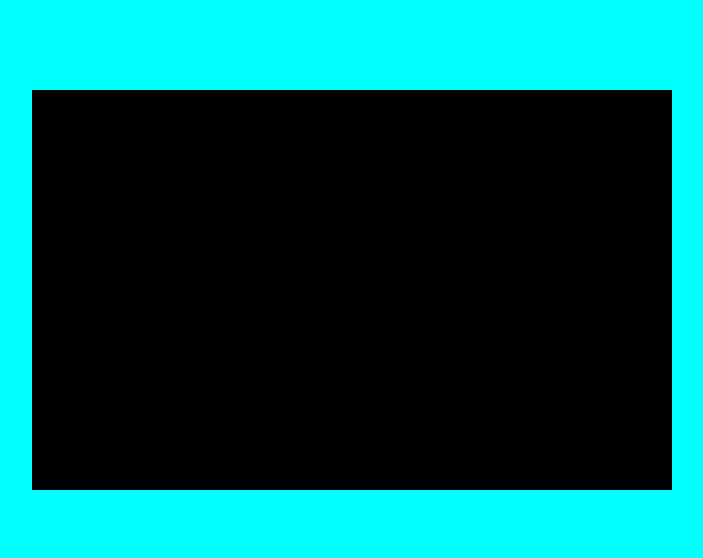
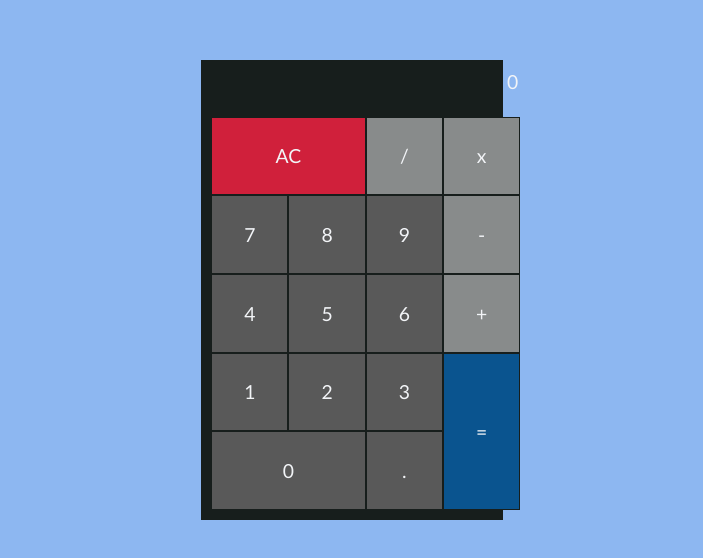
Before and after one commit to Mhkazzaz/calculator, a React (Create React App) app: page / in a window 1280 px wide. Shown: the part 110-668 px from the top of the page, without its empty margins (288-991 px from the left). Built offline with nearby package versions, Linux system fonts and the light colour scheme.

Commit message:
HTML & CSS

```diff
--- a/src/App.js
+++ b/src/App.js
@@ -2,9 +2,30 @@ import './App.scss';
 
 function App() {
   return (
-    <div className="App">
-      <div id="centered"></div>
-    </div>
+    <>
+      <div id="container">
+        <div id="calculator">
+          <div id="result">0</div>
+          <button id="ac">AC</button>
+          <button className="operations" id="divide">/</button>
+          <button className="operations" id="multiply">x</button>
+          <button className="numbers" id="7">7</button>
+          <button className="numbers" id="8">8</button>
+          <button className="numbers" id="9">9</button>
+          <button className="operations" id="subtract">-</button>
+          <button className="numbers" id="4">4</button>
+          <button className="numbers" id="5">5</button>
+          <button className="numbers" id="6">6</button>
+          <button className="operations" id="add">+</button>
+          <button className="numbers" id="1">1</button>
+          <button className="numbers" id="2">2</button>
+          <button className="numbers" id="3">3</button>
+          <button id="equal">=</button>
+          <button className="numbers" id="zero">0</button>
+          <button className="numbers" id="point">.</button>
+        </div>
+      </div>
+    </>
   );
 }
 
--- a/src/App.scss
+++ b/src/App.scss
@@ -1,14 +1,69 @@
-.App {
+* {
+    color: #F2F4F7;
+    font-family: 'Trebuchet MS', 'Lucida Sans Unicode', 'Lucida Grande', 'Lucida Sans', Arial, sans-serif;
+    font-size: 1.1rem;
+    font-weight: 500;
+}
+#container {
+    display: grid;
     width: 100vw;
     height: 100vh;
-    background-color: aqua;
-    display: flex;
+    background-color: #8DB7F1;
     justify-content: center;
-    align-items: center
+    align-content: center;
 }
 
-#centered {
-    width: 50vw;
-    height: 50%;
-    background-color: black;
+#calculator {
+    width: 22vw;
+    height: 55vh;
+    display: grid;
+    background-color: #171E1C;
+    padding: 10px;
+    grid-template-columns: repeat(4, 1fr);
+    grid-template-areas:
+    'result result result result'
+    'ac ac . .'
+    '. . . .'
+    '. . . .'
+    '. . . equal'
+    'zero zero . equal'
 }
+
+#result {
+    grid-area: result;
+    display: flex;
+    justify-content: flex-end;
+    padding-right: 2px;
+}
+
+button {
+    padding: 15px 32px;
+    border: 1px solid #171E1C
+}
+
+button:hover {
+    color: #171E1C;
+    border: 1px solid #C0C0C0
+}
+
+#ac {
+    grid-area: ac;
+    background-color: #D0203B;
+}
+
+#equal {
+    grid-area: equal;
+    background-color: #0A548F;
+}
+
+#zero {
+    grid-area: zero;
+}
+
+.operations {
+    background-color: #888b8b;
+}
+
+.numbers {
+    background-color: #595959;
+}
--- a/src/index.css
+++ b/src/index.css
@@ -5,6 +5,7 @@ body {
     sans-serif;
   -webkit-font-smoothing: antialiased;
   -moz-osx-font-smoothing: grayscale;
+  color: white
 }
 
 code {
```
